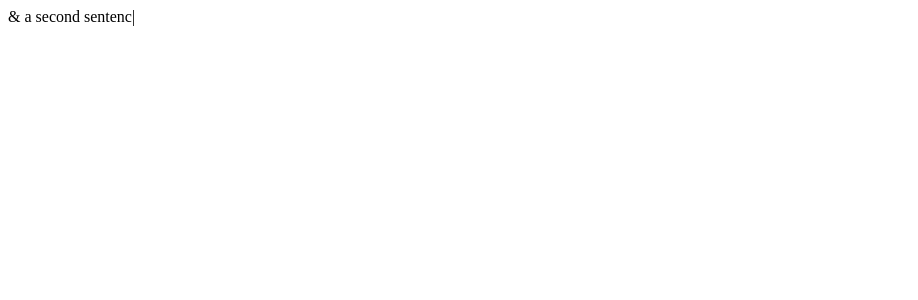
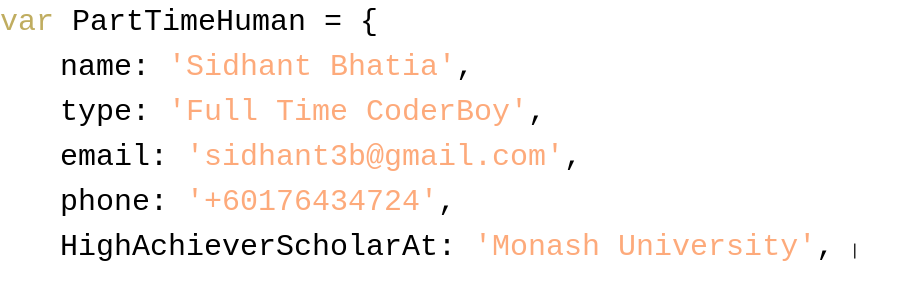
Before and after one commit to siddhantbhatia/Personal-Website, an Angular app in the folder my-website/: page / in a window 1280 px wide. Shown: the top 300 px of the page, without its empty margins (0-918 px from the left). Built offline with nearby package versions, Linux system fonts and the light colour scheme.

Commit message:
add functional typewriter module

```diff
--- a/my-website/src/app/app.component.css
+++ b/my-website/src/app/app.component.css
@@ -0,0 +1,12 @@
+.var-highlight {
+  color: #c0ad60;
+}
+.string-highlight {
+  color: rgba(253, 149, 90, 0.8);
+}
+
+.code-block {
+  font-size: 2em;
+  margin: 0;
+  font-family: "Courier New";
+}
--- a/my-website/src/app/app.component.html
+++ b/my-website/src/app/app.component.html
@@ -1,2 +1,2 @@
 <!--The content below is only a placeholder and can be replaced.-->
-<span id="string"></span>
+<span class="code-block" id="string"></span>
--- a/my-website/src/app/app.component.ts
+++ b/my-website/src/app/app.component.ts
@@ -10,12 +10,22 @@
 export class AppComponent {
   ngOnInit() {
     const options = {
-      strings: ["<i>First</i> sentence.", "&amp; a second sentence."],
-      typeSpeed: 100,
-      backSpeed: 100,
+      strings: [
+        "<span style='color:#c0ad60'>var</span> <span>PartTimeHuman = {</span> \
+        <br>&emsp;&emsp;<span>name: </span> <span style='color:rgba(253, 149, 90, 0.8)'>'Sidhant Bhatia'</span><span>,</span>\
+        <br>&emsp;&emsp;<span>type: </span> <span style='color:rgba(253, 149, 90, 0.8)'>'Full Time CoderBoy'</span><span>,</span>\
+        <br>&emsp;&emsp;<span>email: </span> <span style='color:rgba(253, 149, 90, 0.8)'>'sidhant3b@gmail.com'</span><span>,</span>\
+        <br>&emsp;&emsp;<span>phone: </span> <span style='color:rgba(253, 149, 90, 0.8)'>'+60176434724'</span><span>,</span> \
+        <br>&emsp;&emsp;<span>HighAchieverScholarAt: </span> <span style='color:rgba(253, 149, 90, 0.8)'>'Monash University'</span><span>,</span>\
+        <br>&emsp;&emsp;<span>Summer2018InternAt: </span> <span style='color:rgba(253, 149, 90, 0.8)'>'Monster Jobs'</span><span>,</span>\
+        <br>&emsp;&emsp;<span>Summer2019InternAt: </span> <span style='color:rgba(253, 149, 90, 0.8)'>'Hire me now!'</span><span>,</span>\
+        <br>&emsp;&emsp;<span>location: </span> <span style='color:rgba(253, 149, 90, 0.8)'>'KL, Malaysia'</span><span>,</span>\
+        <br><span>};</span>\
+        "
+      ],
+      typeSpeed: 15,
       showCursor: true,
-      cursorChar: "|",
-      loop: true
+      cursorChar: "|"
     };
 
     const typed = new Typed("#string", options);
--- a/my-website/src/index.html
+++ b/my-website/src/index.html
@@ -8,6 +8,7 @@
     <meta name="viewport" content="width=device-width, initial-scale=1" />
     <link rel="icon" type="image/x-icon" href="favicon.ico" />
   </head>
+  <link rel="stylesheet" href="https://www.w3schools.com/w3css/4/w3.css" />
   <script src="https://cdn.jsdelivr.net/npm/typed.js@2.0.11"></script>
   <body>
     <app-root></app-root>
```
